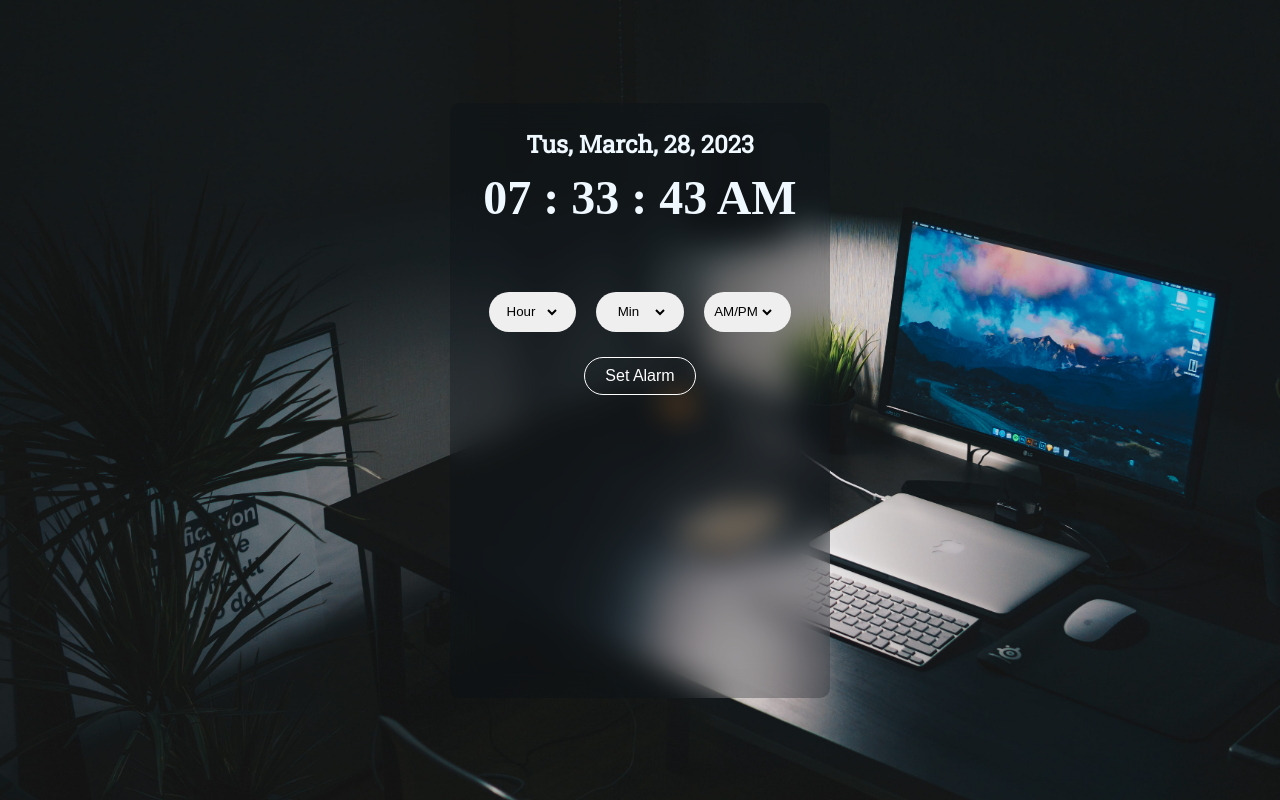
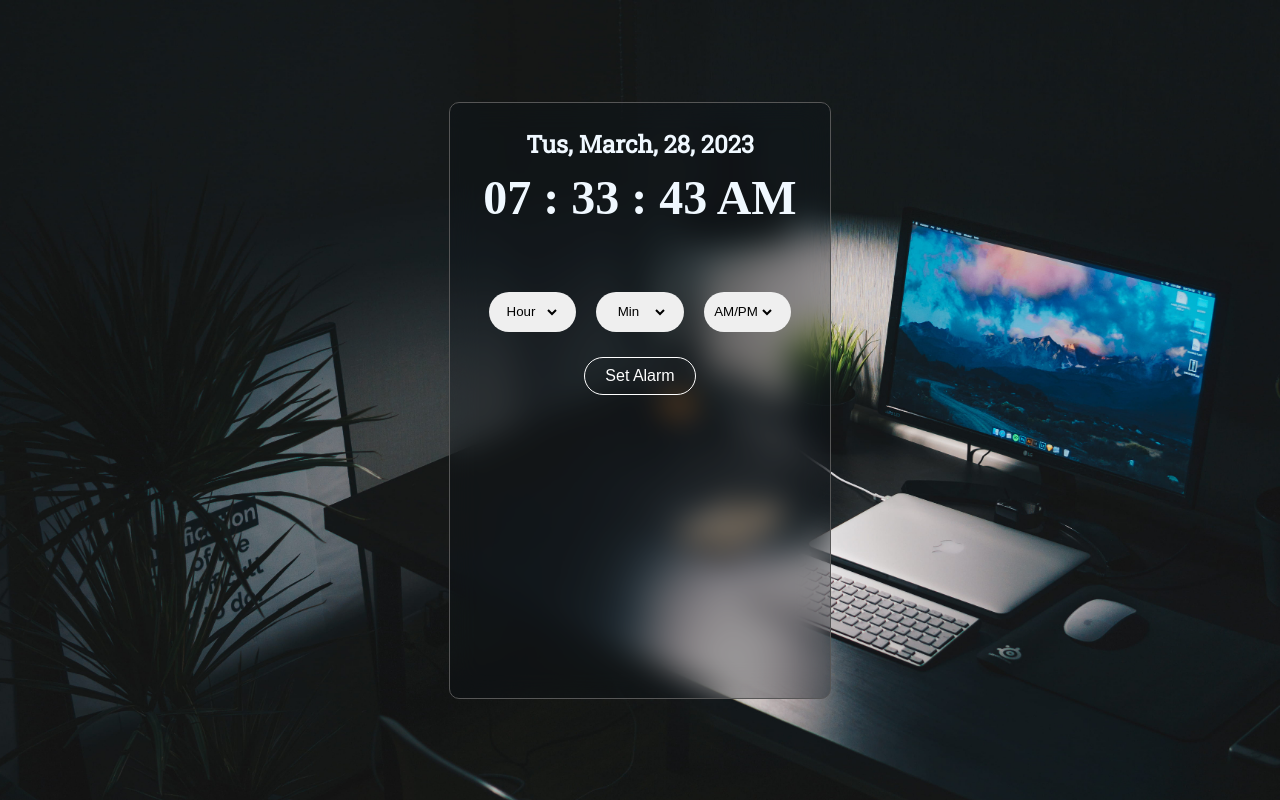
Before and after one commit to gknanhe/Alarm-Clock, a plain HTML site: page index.html in a window 1280 px wide. Drawn offline with Linux system fonts and the light colour scheme.

Commit message:
updated style sheet

```diff
--- a/style.css
+++ b/style.css
@@ -39,6 +39,7 @@ body{
     flex-direction: column;
     /* justify-content: space-evenly; */
     justify-content: flex-start;
+    border: 1px solid rgb(86,86,86);
 
 }
 .clock-container{
```
